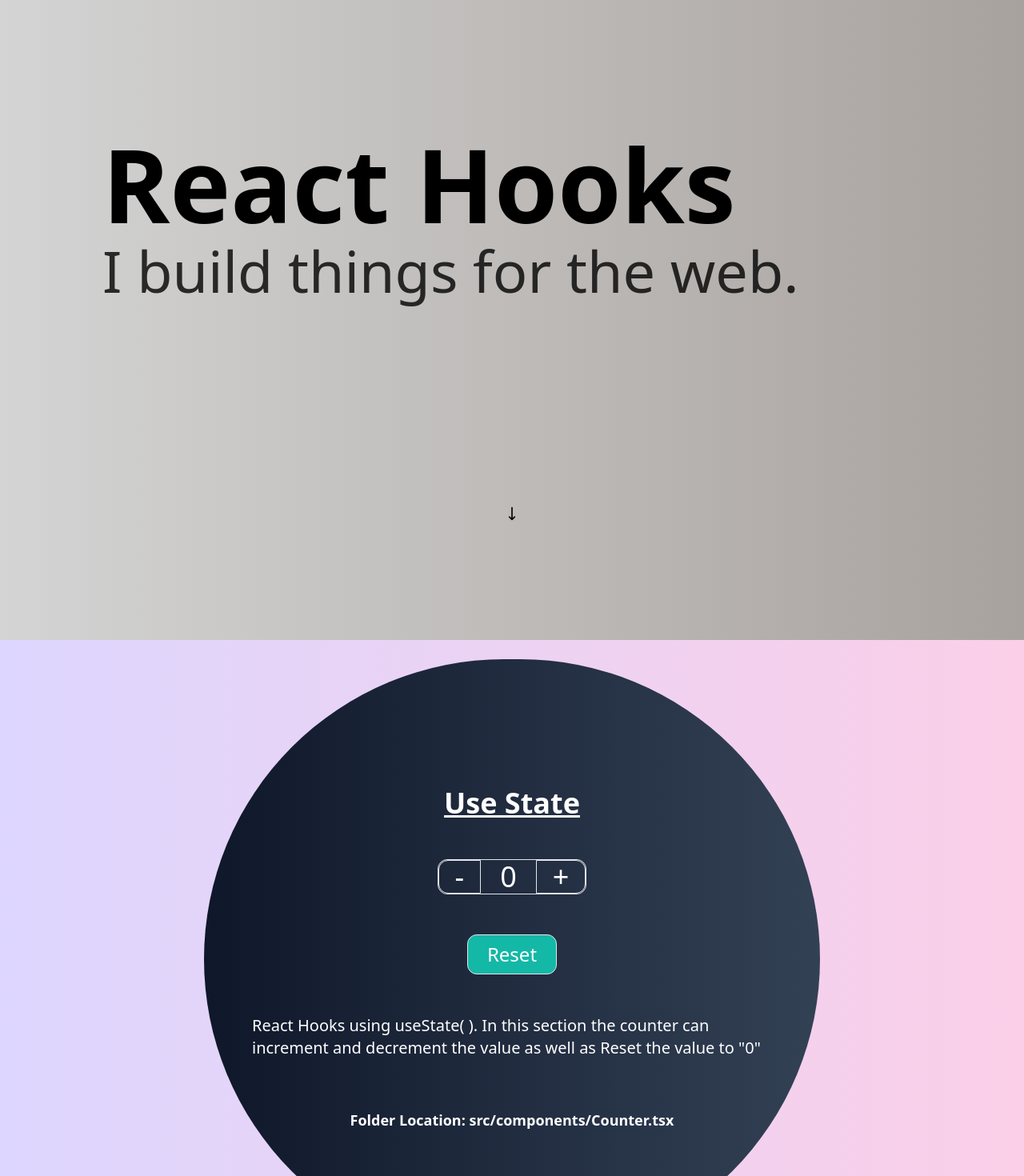
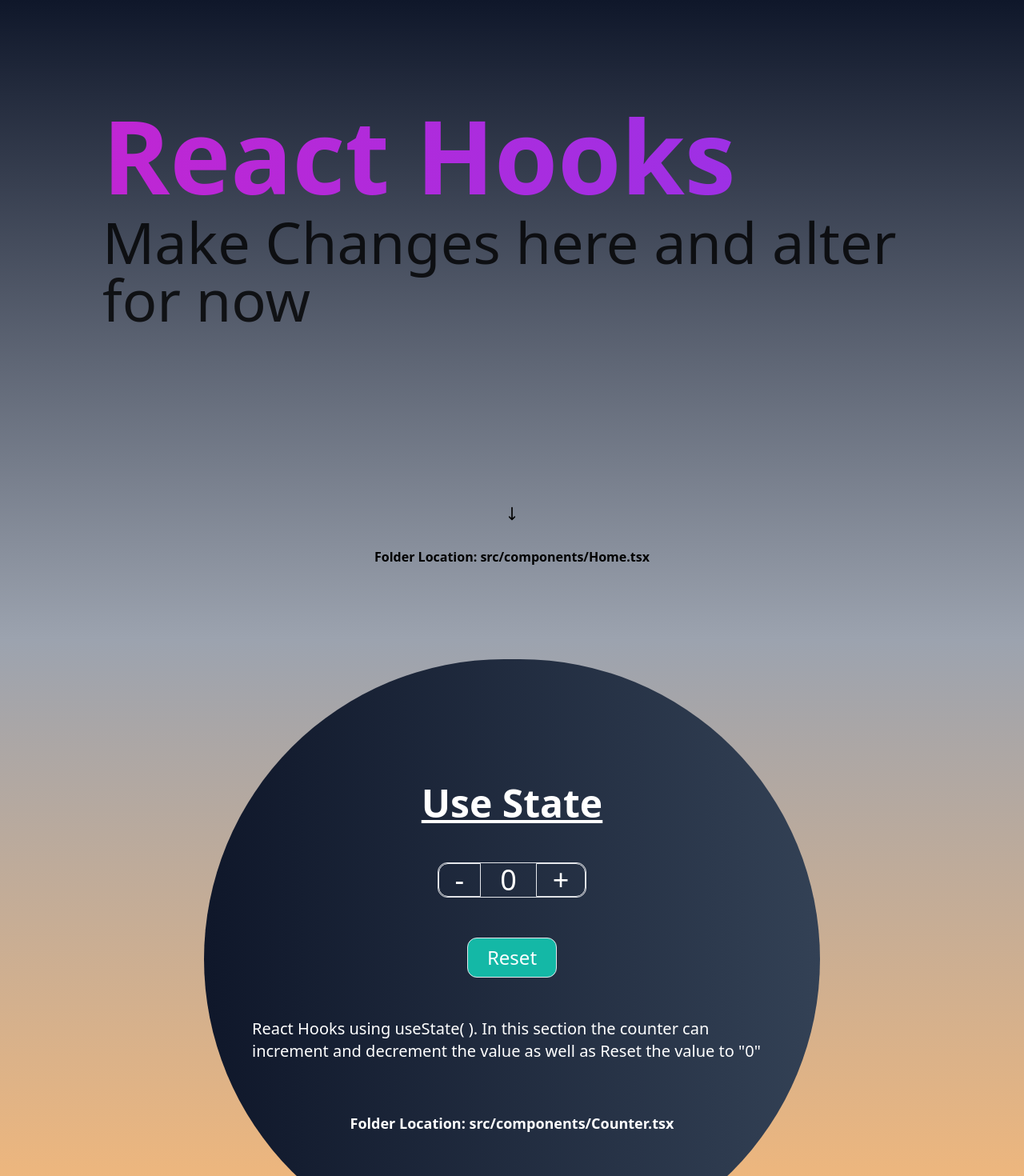
Before and after one commit to SAF2k/react-hook-learn, a React (Vite) app: page / in a window 1280 px wide. Shown: the top 1470 px of the page at 80% size. Built offline with nearby package versions, Linux system fonts and the light colour scheme.

Commit message:
changes in home

```diff
--- a/src/components/Counter.tsx
+++ b/src/components/Counter.tsx
@@ -10,9 +10,9 @@ const Counter = () => {
 
   return (
     <>
-      <div className="flex justify-center p-6 bg-gradient-to-r from-violet-200 to-pink-200">
+      <div className="flex justify-center p-6 bg-gradient-to-b from-gray-400 to-orange-300 h-screen">
         <div className="flex justify-center flex-col items-center gap-[50px] h-[calc(100vh-50px)] w-[calc(100vw-510px)] bg-gradient-to-r from-slate-900 to-slate-700 text-white rounded-full">
-          <h1 className="text-4xl font-bold underline">Use State</h1>
+          <h1 className="text-5xl font-bold underline">Use State</h1>
           <div className="text-4xl space-x-6 flex items-center border rounded-xl ">
             <button
               className="border shadow-sm px-5 rounded-l-xl"
--- a/src/components/Home.tsx
+++ b/src/components/Home.tsx
@@ -18,7 +18,7 @@ export default function Home(): ReactElement {
   }, []);
 
   return (
-    <div className="h-screen bg-gradient-to-r from-neutral-300 to-stone-400">
+    <div className="h-screen bg-gradient-to-b from-slate-900 to-gray-400">
       <motion.div
         className="relative z-10 flex h-screen items-center md:h-[calc(100vh-116px)]"
         animate={{
@@ -29,11 +29,11 @@ export default function Home(): ReactElement {
         <div className="mx-auto w-screen max-w-3xl px-4 sm:px-9 xl:max-w-5xl xl:px-0">
           <div className="-mt-36">
             <div ref={ref} className="flex cursor-default flex-col space-y-2">
-              <h1 className="text-5xl font-semibold sm:text-7xl md:text-8xl xl:text-9xl">
+              <h1 className="text-5xl font-semibold sm:text-7xl md:text-8xl xl:text-9xl bg-gradient-to-r from-fuchsia-600 to-purple-600 bg-clip-text text-transparent">
                 React Hooks
               </h1>
               <h2 className="text-3xl font-medium opacity-80 sm:text-6xl md:text-6xl xl:text-7xl">
-                I build things for the web.
+                Make Changes here and alter for now
               </h2>
             </div>
             <div className="absolute bottom-4 left-1/2 -translate-x-1/2 transform md:bottom-8">
@@ -52,6 +52,9 @@ export default function Home(): ReactElement {
           </div>
         </div>
       </motion.div>
+      <p className="text-center text-base font-semibold">
+        Folder Location: src/components/Home.tsx
+      </p>
       <canvas
         className="bg-skin-base pointer-events-none absolute inset-0"
         id="canvas"
```
